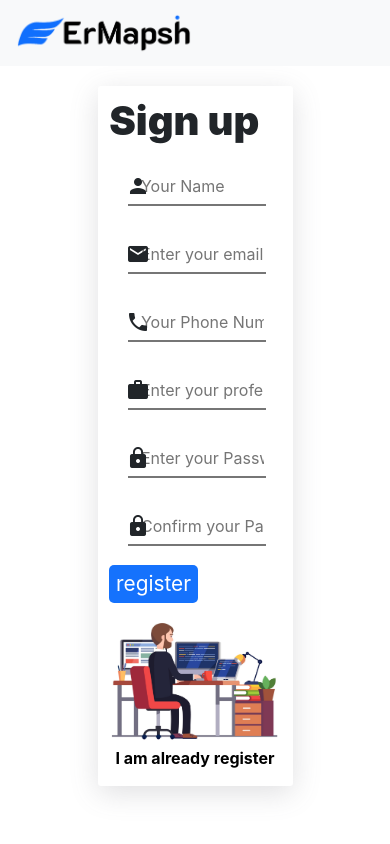
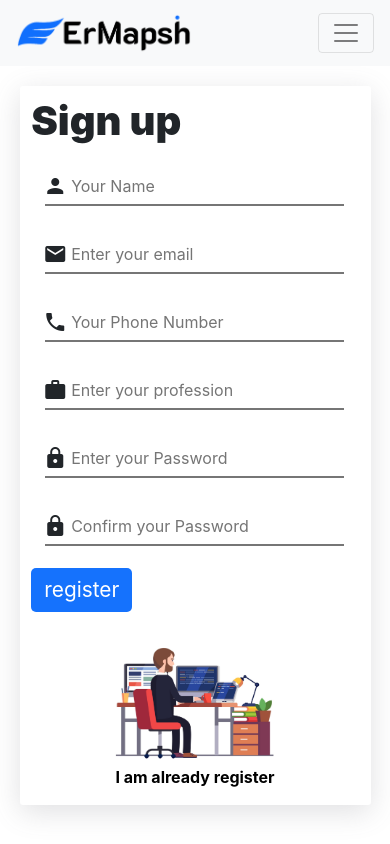
Before and after one commit to ErMapsh/ErMapshMernProject, a React (Create React App) app in the folder client/: page /signup in a window 390 px wide. Built offline with nearby package versions, Linux system fonts and the light colour scheme.

Commit message:
solve issue

```diff
--- a/client/src/App.js
+++ b/client/src/App.js
@@ -1,5 +1,3 @@
-import "./App.css";
-
 import Navbar from "./components/Navbar";
 import Home from "./components/Home";
 import About from "./components/About";
--- a/client/src/components/Auth/Signup.js
+++ b/client/src/components/Auth/Signup.js
@@ -1,6 +1,7 @@
 import React from "react";
 import { NavLink } from "react-router-dom";
 import User from "../../images/User2.jpg";
+import "../../styles/SignPage.css"
 
 export default function Signup() {
   return (
@@ -124,7 +125,7 @@ export default function Signup() {
         </div>
 
         <div id="Signup-image">
-          <img src={User} alt="Registration image" id="image-size"/>
+          <img src={User} alt="Registration" id="image-size"/>
           <NavLink to="/login" className="my-1" id="allreadyRegister">
             I am already register
           </NavLink>
--- a/client/src/components/Navbar.js
+++ b/client/src/components/Navbar.js
@@ -10,6 +10,17 @@ export default function Navbar() {
         <Link className="navbar-brand" exact="true" to="/">
           <img src={logo} style={{ height: "40px" }} alt="logo" />
         </Link>
+        <button
+          class="navbar-toggler"
+          type="button"
+          data-toggle="collapse"
+          data-target="#navbarSupportedContent"
+          aria-controls="navbarSupportedContent"
+          aria-expanded="false"
+          aria-label="Toggle navigation"
+        >
+          <span class="navbar-toggler-icon"></span>
+        </button>
 
         <div className="collapse navbar-collapse" id="navbarSupportedContent">
           <ul className="navbar-nav ml-auto">
@@ -19,7 +30,8 @@ export default function Navbar() {
                   location.pathname === "/" ? "active" : ""
                 }`}
                 aria-current="page"
-                exact="true" to="/"
+                exact="true"
+                to="/"
               >
                 Home
               </Link>
@@ -30,7 +42,6 @@ export default function Navbar() {
                 className={`nav-link ${
                   location.pathname === "/about" ? "active" : ""
                 }`}
-
                 to="/about"
               >
                 About
--- a/client/src/index.js
+++ b/client/src/index.js
@@ -1,6 +1,5 @@
 import React from "react";
 import ReactDOM from "react-dom/client";
-import "./index.css";
 import App from "./App";
 import reportWebVitals from "./reportWebVitals";
 import { BrowserRouter as Router } from "react-router-dom";
@@ -14,7 +13,4 @@ root.render(
   </React.StrictMode>
 );
 
-// If you want to start measuring performance in your app, pass a function
-// to log results (for example: reportWebVitals(console.log))
-// or send to an analytics endpoint. Learn more: https://bit.ly/CRA-vitals
 reportWebVitals();
--- a/client/src/App.css
+++ b/client/src/styles/SignPage.css
@@ -1,4 +1,94 @@
-@media (min-width: 100px) and (max-width: 1250px) {
+@media (min-width: 0) and (max-width: 740px) {
+  .SignupForm {
+    margin-top: 5%;
+    width: 100vw;
+    padding: 3%;
+    box-shadow: rgba(100, 100, 111, 0.2) 0px 7px 29px 0px;
+    border-radius: 3px;
+    display: flex;
+    flex-direction: column;
+    justify-content: space-between;
+    width: 90%;
+  }
+
+  .Signup {
+    /* padding-left: 5%; */
+    font-weight: 1000;
+    font-size: 250%;
+  }
+
+  #formWidth {
+    width: 100%;
+  }
+
+  #FormPoperty {
+    display: flex;
+    flex-direction: column;
+  }
+
+  .input-container {
+    display: flex;
+    margin: 15px;
+    margin-left: -3%;
+  }
+
+  #input-label {
+    position: relative;
+    top: 6px;
+    left: 22px;
+  }
+
+  #input {
+    border-top: 0;
+    border-left: 0;
+    border-right: 0;
+    outline: none;
+    width: 100%;
+    padding-left: 8%;
+  }
+
+  #input:focus {
+    outline: none !important;
+  }
+
+  input[type="text"]::placeholder {
+    /* Firefox, Chrome, Opera */
+    padding-left: 0px;
+    font-weight: normal;
+  }
+
+  #singupBtn {
+    background-color: rgb(21, 114, 253);
+    font-size: 130%;
+    color: white;
+    outline: none;
+    border: none;
+    padding: 2% 4% 2% 4%;
+    margin-top: 2%;
+    border-radius: 5px;
+  }
+
+  #Signup-image {
+    display: flex;
+    flex-direction: column;
+    align-items: center;
+    justify-content: center;
+    width: 100%;
+    margin-top: 10%;
+  }
+
+  #allreadyRegister {
+    text-decoration: none;
+    font-weight: bold;
+    color: black;
+  }
+
+  #image-size {
+    width: 50%;
+  }
+}
+
+@media (min-width: 740px) and (max-width: 1250px) {
   .SignupForm {
     margin-top: 5%;
     width: 100vw;
@@ -170,9 +260,9 @@
     color: black;
   }
 
-  #allreadyRegister:hover{
+  #allreadyRegister:hover {
     cursor: pointer;
-    color: rgb(21, 114, 253)
+    color: rgb(21, 114, 253);
   }
   #image-size {
     width: 130%;
```
